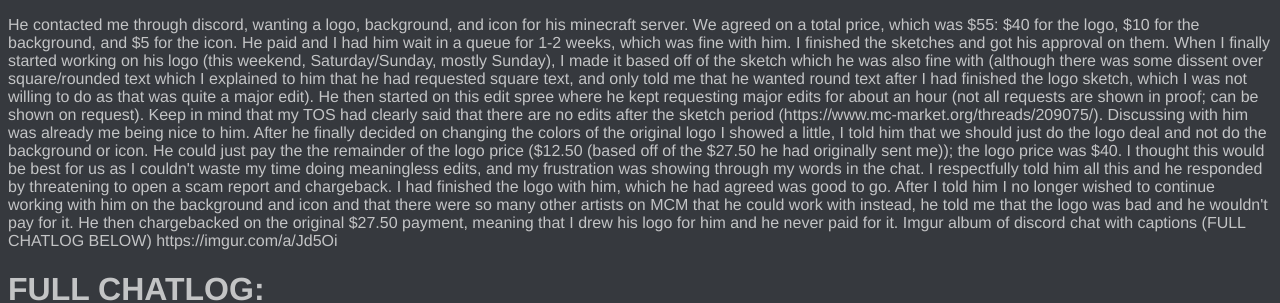
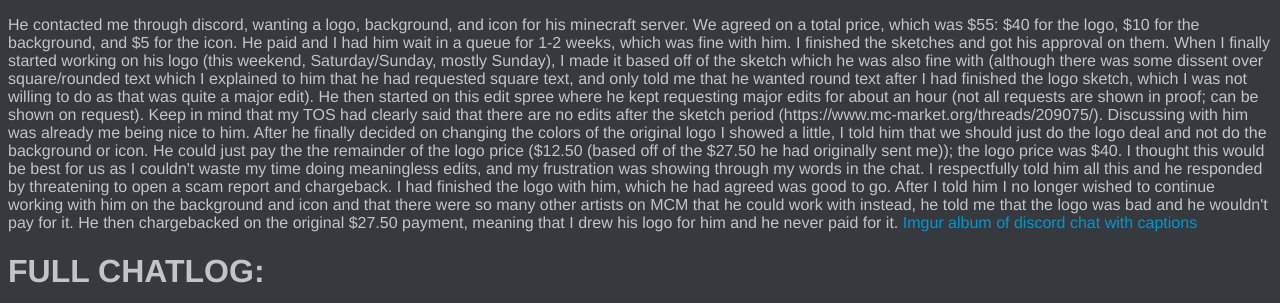
Before and after one commit to DarcOrb/darcorb.github.io, a plain HTML site: page index.html in a window 1280 px wide. Shown: the top 303 px of the page. Drawn offline with Linux system fonts and the light colour scheme.

Commit message:
Update index.html

```diff
--- a/index.html
+++ b/index.html
@@ -11,8 +11,7 @@ I had finished the logo with him, which he had agreed was good to go. After I to
 
 He then chargebacked on the original $27.50 payment, meaning that I drew his logo for him and he never paid for it.
 
-Imgur album of discord chat with captions (FULL CHATLOG BELOW)
-    https://imgur.com/a/Jd5Oi
+   <a href="https://imgur.com/a/Jd5Oi">Imgur album of discord chat with captions</a>
     </p>
     <h1>FULL CHATLOG:</h1>
 
```
